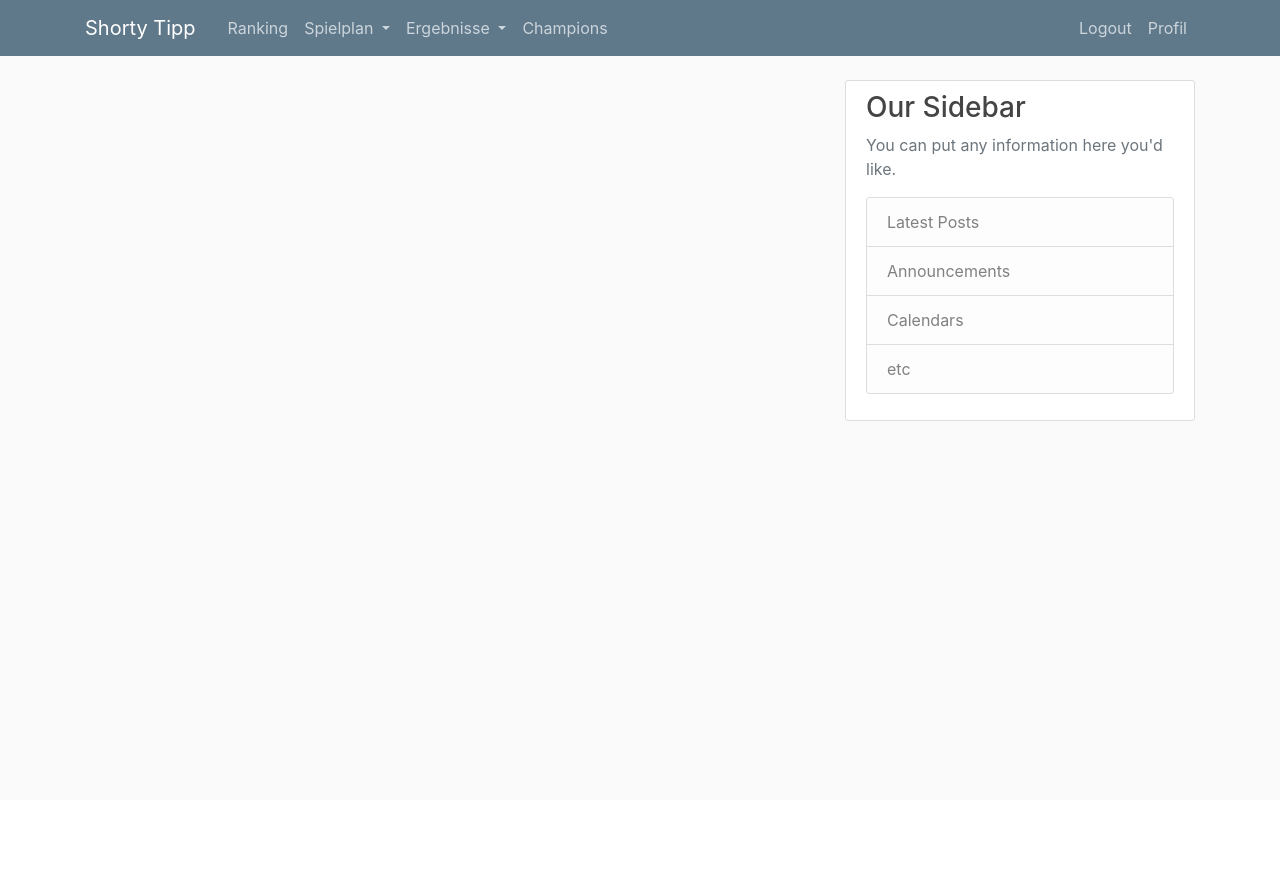
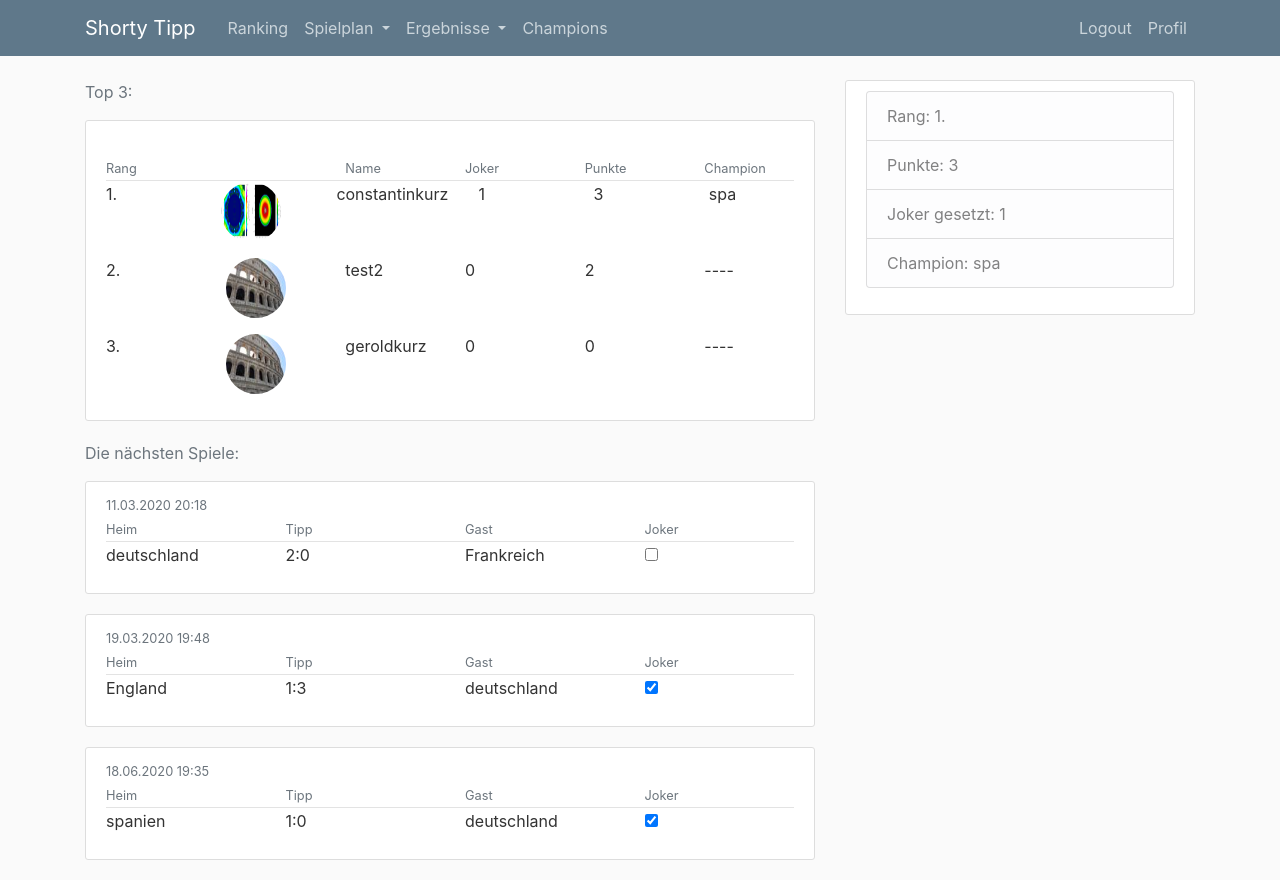
Before and after one commit to chromoboy/TipApp, a Django app: page / in a window 1280 px wide. Before the commit the page ends 421 px from the top, so only its background shows below. Run offline with Django 3.2, Linux system fonts and the light colour scheme; a user stored in the database is signed in; data comes from the database, SQL or seed files in the repository; some libraries are stand-ins or nearby versions.

Commit message:
Home Page und Sidebar angepasst

```diff
--- a/Tip/static/Tip/main.css
+++ b/Tip/static/Tip/main.css
@@ -77,7 +77,7 @@ a.article-title:hover {
 
 .article-metadata {
     padding-bottom: 1px;
-    margin-bottom: 4px;
+    margin-bottom: 1px;
     border-bottom: 1px solid #e3e3e3
 }
 
--- a/Tip/templates/Tip/base.html
+++ b/Tip/templates/Tip/base.html
@@ -37,7 +37,8 @@
                         <a class="nav-item nav-link" href="{% url 'tip-ranking' %}">Ranking</a>
 
                       <div class="dropdown">
-                        <a class="nav-item nav-link dropdown-toggle" href="#" role="button" id="dropdownMenuLink"
+                        <a class="nav-item nav-link dropdown-toggle" href="{% url 'tip-all-matches' %}"
+                           role="button" id="dropdownMenuLink"
                            data-toggle="dropdown" aria-expanded="false">
                             Spielplan
                         </a>
@@ -102,13 +103,13 @@
         </div>
         <div class="col-md-4">
           <div class="content-section">
-            <h3>Our Sidebar</h3>
-            <p class='text-muted'>You can put any information here you'd like.
+{#            <h3>Our Sidebar</h3>#}
+{#            <p class='text-muted'>You can put any information here you'd like.#}
               <ul class="list-group">
-                <li class="list-group-item list-group-item-light">Latest Posts</li>
-                <li class="list-group-item list-group-item-light">Announcements</li>
-                <li class="list-group-item list-group-item-light">Calendars</li>
-                <li class="list-group-item list-group-item-light">etc</li>
+                <li class="list-group-item list-group-item-light">Rang: {{ user.profile.rank}}.</li>
+                <li class="list-group-item list-group-item-light">Punkte: {{ user.profile.score }}</li>
+                <li class="list-group-item list-group-item-light">Joker gesetzt: {{ user.profile.joker }}</li>
+                <li class="list-group-item list-group-item-light">Champion: {{ user.profile.user_champion }}</li>
               </ul>
             </p>
           </div>
--- a/Tip/templates/Tip/home.html
+++ b/Tip/templates/Tip/home.html
@@ -1,21 +1,132 @@
 {% extends "tip/base.html" %}
 {% block content %}
-{#    {% for tip in tip %}#}
-{#        loop durch Tip.objects.all() #}
-{#        <article class="media content-section">#}
-{#          <div class="media-body">#}
-{#            <div class="article-metadata">#}
-{#              <a class="mr-2" href="#">{{ tip.author }}</a>#}
-{#              <small class="text-muted">{{ tip.date_posted|date:"F d, Y" }}</small>#}
-{#            </div>#}
-{#            <h2><a class="article-title" href="#">{{ tip.match.id }}</a></h2>#}
-{#            <p class="article-content">{{ tip.tip }}</p>#}
-{#              {%  for match in match   %}#}
-{#                  loop durch match := Match.object.all() definiert in view#}
-{#                  <p class="article-content">{{ match }} </p>#}
-{#              {% endfor %}#}
-{#          </div>#}
-{#        </article>#}
-{#    {% endfor %}#}
+{% load i18n dicthelpers %}
+    <p class="text-muted">Top 3:</p>
+    <section data-role="content">
+        <article class="media content-section">
+          <div class="media-body">
+            <div class="article-metadata">
+              <div class="row">
+                <div class="col">
+                  <small class="text-muted"></small><br>
+                  <small class="text-muted">Rang</small>
+                </div>
+                <div class="col">
+{#                  <small class="text-muted"></small><br>#}
+{#                  <small class="text-muted"></small>#}
+                </div>
+                <div class="col">
+                  <small class="text-muted"></small><br>
+                  <small class="text-muted">Name</small>
+                </div>
+                <div class="col">
+                  <small class="text-muted"></small><br>
+                  <small class="text-muted">Joker</small>
+                </div>
+                <div class="col">
+                  <small class="text-muted"></small><br>
+                  <small class="text-muted">Punkte</small>
+                </div>
+                <div class="col">
+                  <small class="text-muted"></small><br>
+                  <small class="text-muted">Champion</small>
+                </div>
+              </div>
+{#              <small class="text-muted">{{ match.match_date|date:'d.m.Y H:i' }}</small>#}
+            </div>
+            {% for user in top_player %}
+              <div class="row">
+                      <div class="col">
+                        <p class=align-right>{{ user.rank }}.</p>
+                      </div>
+                      <div class="col">
+                        <img class="rounded-circle" width="60" height="60" border="1px" src="{{ user.image.url }}">
+                      </div>
+                      <div class="col">
+                        <p class="align-right" >{{ user.user.username }}<br/></p>
+                      </div>
+                      <div class="col">
+                        <p class="align-right">{{ user.joker }}</p>
+                      </div>
+                      <div class="col">
+                        <p class="align-right">{{ user.score }}</p>
+                      </div>
+                      <div class="col">
+{#                        {% if not user.user_champion.eliminated %}#}
+                        <p class="align-right">{{ user.user_champion }}</p>
+{#                        {% else %}#}
+{#                        <p> </p>#}
+{#                        {% endif %}#}
+                      </div>
+               </div>
+               <div class="row">
+               <p>
+
+               </p>
+               </div>
+                {% endfor %}
+           </div>
+        </article>
+    </section>
+    <p class="text-muted">Die nächsten Spiele:</p>
+    {% for match in upcoming_matches %}
+    {% with tipp=tipps|lookup:match.pk %}
+    <section data-role="content">
+        <article class="media content-section">
+          <div class="media-body">
+            <div class="article-metadata">
+              <div class="row">
+                <div class="col">
+                  <small class="text-muted">{{ match.match_date|date:'d.m.Y H:i' }}</small><br>
+                  <small class="text-muted">Heim</small>
+                </div>
+                <div class="col">
+                  <small class="text-muted"></small><br>
+                  <small class="text-muted">Tipp</small>
+                </div>
+                <div class="col">
+                  <small class="text-muted"> </small><br>
+                  <small class="text-muted">Gast</small>
+                </div>
+                <div class="col">
+                  <small class="text-muted"> </small><br>
+                  <small class="text-muted">Joker</small>
+                </div>
+              </div>
+{#              <small class="text-muted">{{ match.match_date|date:'d.m.Y H:i' }}</small>#}
+            </div>
+              <div class="row">
+
+        <div class="col">
+            <p class=>{{ match.home_team.team_name}}</p>
+        </div>
+
+        <div class="col">
+            {% if tipp %}
+            <p> {{ tipp.tip_home }}:{{ tipp.tip_guest }}</p>
+            {% else %}
+            <p>-:-</p>
+            {% endif %}
+        </div>
+
+
+        <div class="col">
+              <p>{{ match.guest_team.team_name}}</p>
+        </div>
+
+         <div class="col">
+              {% if  tipp.joker  %}
+                  <input type="checkbox" id="Joker-{{ match.id }}" name="Joker-{{ match.id }}" checked />
+              {% else %}
+                  <input type="checkbox" id="Joker-{{ match.id }}" name="Joker-{{ match.id }}" />
+              {%  endif %}
+        </div>
+      </div>
+          </div>
+        </article>
+    </section>
+    {% endwith %}
+    {% endfor %}
+
 {% endblock content %}
 {#curly brakets for variables#}
--- a/Tip/views.py
+++ b/Tip/views.py
@@ -4,7 +4,7 @@ from django.core.checks import messages
 from django.shortcuts import render, get_object_or_404, redirect
 from django.urls import reverse
 from django.views.decorators.csrf import csrf_protect
-from users.models import User, Profile
+from users.models import User
 from .models import Match, Team, Tip, Champion
 from users.models import Profile
 from django.http import Http404, HttpResponseRedirect
@@ -14,14 +14,19 @@ from django.contrib import messages
 
 
 def home(request):
-    # current_matchday = Match.objects.filter(match_date__gte
-    #                                         =timezone.now()).order_by('match_date')[0].matchday
-    #
+    top_players = Profile.objects.order_by('-score', 'user__username')[:3]
+    three_upcoming_matches = Match.objects.filter(match_date__gte=timezone.now()).order_by('match_date')[0:3]
+    tipps = Tip.objects.filter(author=request.user)
+    tipps_by_matches = {t.match.pk: t for t in tipps}
+    # upcoming_matches = Match.objects.filter(date__gt=timezone.now()).order_by('match_date')[0]
+    # three_upcoming_matches = filter(lambda x: x < , [upcoming_matches + i for i in (0, 1, 2)])
+    print(top_players)
+    print(three_upcoming_matches)
+    print(tipps_by_matches)
     context = {
-        'tip': Tip.objects.all(),
-        'match': Match.objects.all(),
-        'team': Team.objects.all(),
-        # 'c_mday': current_matchday,
+        'top_player': top_players,
+        'upcoming_matches': three_upcoming_matches,
+        'tipps': tipps_by_matches,
     }
     return render(request, 'tip/home.html', context)  # make tip accessible for request
     # HttpResponse('<h1> Tip Home</h1>')
```
